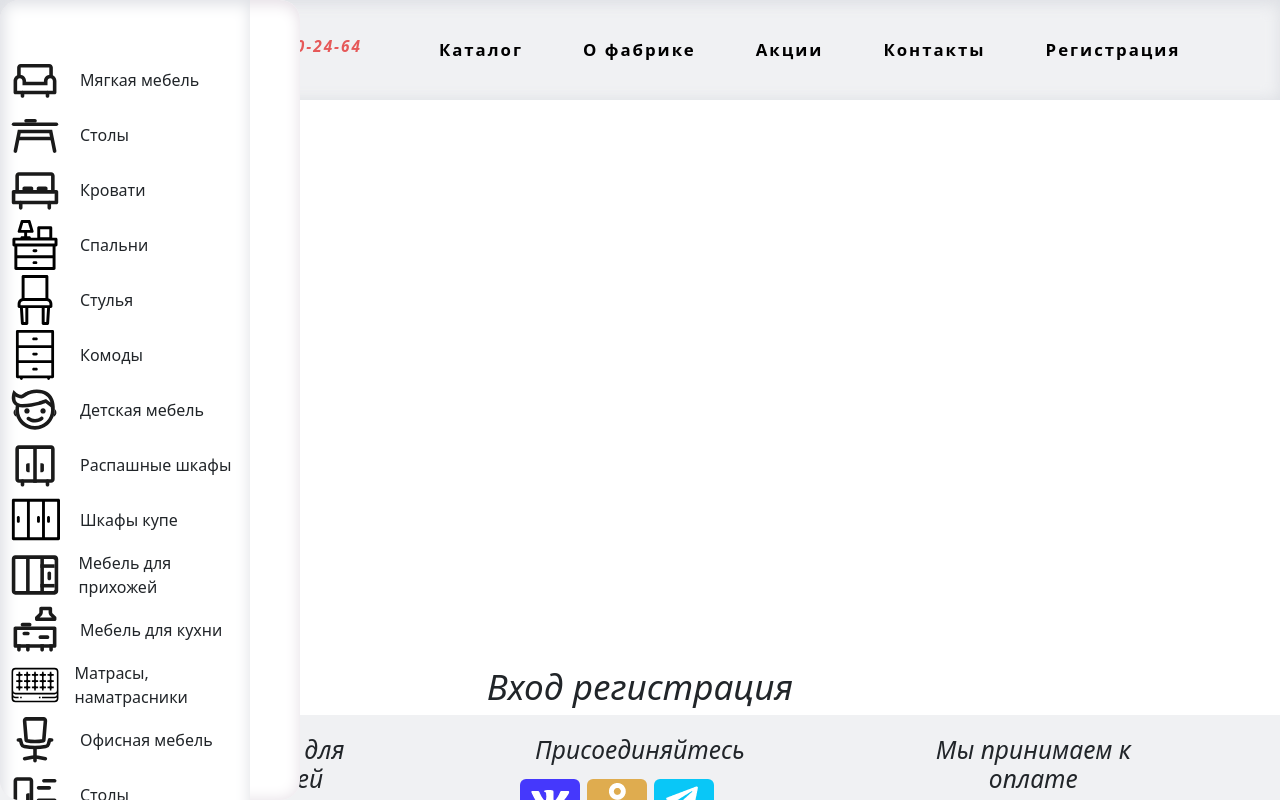
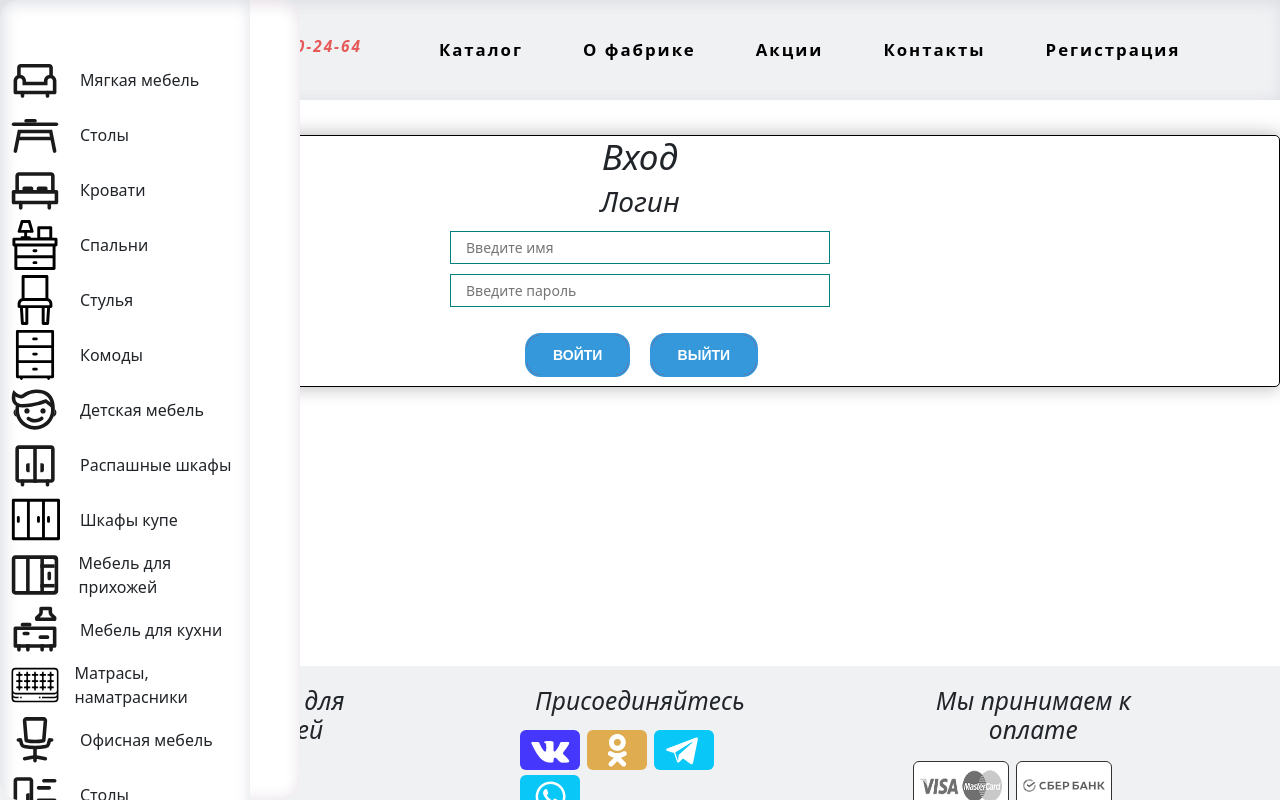
Before and after one commit to AlekseiGet/furniture-store, a React (Create React App) app: page /entrance in a window 1280 px wide. Shown: the top 800 px of the page. Built offline with nearby package versions, Linux system fonts and the light colour scheme.

Commit message:
Авторизация

```diff
--- a/src/App.js
+++ b/src/App.js
@@ -1,14 +1,33 @@
 import './css/style.css';
 import { BrowserRouter, Link} from "react-router-dom";
-import Home from './Pages/Home';
 import AppRouter from './Router/AppRouter';
+import { EntranceContext } from './context/context';
+import { useEffect, useState } from 'react';
 //
 function App() {
+  const [isAuth, setIsAuth] = useState(false);
+   const [isloading, setIsLoading] = useState(true);
+
+ useEffect(() => {
+       if (localStorage.getItem( 'auth') ) {
+         setIsAuth(true)
+       }
+       setIsLoading(false)
+   },[] )
+
+
+
   return (
+
+     <EntranceContext.Provider value={{
+      isAuth,
+      setIsAuth,
+      isloading
+    }} >
     <BrowserRouter>
         <AppRouter/>
     </BrowserRouter>
-
+ </EntranceContext.Provider>
   );
 }
 
--- a/src/Pages/Entrance.jsx
+++ b/src/Pages/Entrance.jsx
@@ -1,14 +1,51 @@
-import React from 'react';
+import React, { useContext } from 'react';
 import Header from '../components/layout/Header';
 import Footer from '../components/layout/Footer';
+import { EntranceContext } from '../context/context';
+import MyButton from '../components/ui/button/MyButton';
+import MyInput from '../components/ui/input/MyInput';
+import classes from './Entrance.module.css';
 
 const Entrance = () => {
+    const { isAuth, setIsAuth } = useContext(EntranceContext);
+    const buttonLogin =  event => {
+        event.preventDefault();
+        setIsAuth(true);
+        localStorage.setItem('auth', "true");
+        alert("Добро пожаловать")
+        console.log(isAuth);
+    }
+    const logout = () => {
+        setIsAuth(false);
+        localStorage.removeItem('auth');
+        alert("Досвидания");
+        console.log(isAuth);
+    }
+
     return (
         <div>
             <Header />
-             <h1>Вход регистрация</h1>
+            <div className={classes.entrance_conteiner}>
+              <div className="content">
+                    <div className={classes.entrance_box}>
+                         <h1>Вход</h1>
+                         <h2>Логин</h2>
+                         <form onSubmit={buttonLogin}>
+                            <MyInput type="text" placeholder="Введите имя" />
+                            <MyInput type="current-password" placeholder="Введите пароль" />
+                            <div className={classes.entrance_button_enter} >
+                               <MyButton >Войти</MyButton>
+                            </div>
+
+                         </form>
+                        <div className={classes.entrance_button_exit}>
+                            <MyButton onClick={logout} >Выйти</MyButton>
+                        </div>
+
+                    </div>
+             </div>
+            </div>
             <Footer />
-
         </div>
     );
 };
--- /dev/null
+++ b/src/Pages/Entrance.module.css
@@ -0,0 +1,26 @@
+.entrance_conteiner{
+    width: 100%;
+    position: absolute;
+    top: 100px;
+    left: 0px;
+}
+.entrance_box{
+    max-width: 400px;
+    min-width: 280px;
+    height: 250px;
+    padding: 0px 10px;
+    margin: auto;
+}
+.entrance_button_exit{
+    position: absolute;
+        bottom: 45px;
+        left: 50%;
+
+
+}
+.entrance_button_enter{
+    position: absolute;
+        bottom: 45px;
+        right: 50%;
+
+}
--- a/src/Pages/Home.jsx
+++ b/src/Pages/Home.jsx
@@ -6,14 +6,22 @@ import Reviews from '../components/Reviews';
 import Message from '../components/layout/Message';
 import Awards from '../components/layout/Awards';
 import Banner from '../components/layout/banner/Banner';
+import { EntranceContext } from '../context/context';
+import { useContext } from 'react';
 
 const Home = () => {
+    const { isAuth, setIsAuth } = useContext(EntranceContext)
+    function use() {
+        console.log(isAuth);
+
+    }
     return (
             <div className="wrapper">
                 <Header />
                 <div className="header_background">
                     <Banner />
                 </div>
+                <button onClick={use} >здесь</button>
                 <h1 className='title'>Мы рады вас видеть в нашем магазине. У нас представлен большой ассортимент корпусной мебели собственного производства, также можно приобрести ортопедические матрасы, компьютерные кресла и бытовую технику для кухни. Производим распил и кромление ЛДСП. Изготавливаем МДФ фасады. Изготавливаем мебель по индивидуальным размерам.</h1>
                 <Body />
             <h1> Наши награды !!</h1>
--- a/src/Router/AppRouter.jsx
+++ b/src/Router/AppRouter.jsx
@@ -1,10 +1,32 @@
 import React from 'react';
+import { useContext } from 'react';
 import { Route, Routes } from 'react-router-dom';
+import MyLoader from '../components/layout/loader/MyLoader.jsx';
+import { EntranceContext } from '../context/context.js';
 import { publicRoutes, privateRoutes } from "./router.js"
 
 const AppRouter = () => {
+
+
+   const { isAuth, isloading } = useContext(EntranceContext);
+    if (isloading) {
+        return <MyLoader />
+    }
+
     return (
-        <Routes> {
+        isAuth
+            ? <Routes>{
+                privateRoutes.map(rout =>
+                    <Route
+                        exact={rout.exact}
+                        path={rout.path}
+                        element={rout.element}
+                        key={rout.key}
+                    />
+                )
+            }</Routes>
+
+            : <Routes> {
                 publicRoutes.map(rout =>
                     <Route
                         exact={rout.exact}
@@ -14,7 +36,8 @@ const AppRouter = () => {
                     />
                 )
             }</Routes>
-    );
+
+    )
 };
 
 export default AppRouter;
--- a/src/Router/router.js
+++ b/src/Router/router.js
@@ -7,7 +7,7 @@ import Resume from "../Pages/Resume";
 import Reviews from "../Pages/Reviews";
 import Stocks from '../Pages/Stocks';
 
-export const  publicRoutes = [
+export const privateRoutes  = [
     { exact: true, path: "/home", element: <Home/>, key: "1" },
     { exact: true, path: "/catalog", element: <Catalog/> , key: "2" },
     { exact: true, path: "/entrance", element: <Entrance/> , key: "3" },
@@ -19,8 +19,9 @@ export const  publicRoutes = [
 
 ]
 
-export const privateRoutes = [
+export const publicRoutes = [
     { exact: true, path: "/home", element: <Home/>, key: "1" },
+    { exact: true, path: "/entrance", element: <Entrance/> , key: "3" },
     { exact: true, path: "/error", element: <Error/>, key: "7" },
     { exact: true, path: "*", element: <Navigate to="/error" replace />, key: "end" },
 
--- /dev/null
+++ b/src/components/layout/loader/MyLoader.jsx
@@ -0,0 +1,11 @@
+import React from 'react';
+
+const MyLoader = () => {
+    return (
+        <div>
+            <h1>Идёт загрузка</h1>
+        </div>
+    );
+};
+
+export default MyLoader;
--- a/src/components/ui/button/MyButton.module.css
+++ b/src/components/ui/button/MyButton.module.css
@@ -6,7 +6,7 @@
         appearance: none;
         background-color: red;
         border: 2px solid #e74c3c;
-        border-radius: 0.6em;
+        border-radius: 1.1em;
         color: #e74c3c;
         cursor: pointer;
         display: -webkit-box;
@@ -20,7 +20,7 @@
         font-weight: 400;
         line-height: 1;
         margin:0px 10px ;
-        padding: 1.5vw 3vw;
+        padding: 1vw 2vw;
         text-decoration: none;
         text-align: center;
         text-transform: uppercase;
@@ -45,3 +45,8 @@
 .myBtn:hover {
     box-shadow: 0 0 10px 0 #3498db inset, 0 0 10px 4px #3498db;
 }
+@media(max-width:767px) {
+    .myBtn {
+        padding: 1.5vw 3vw;
+    }
+}
--- a/src/context/context.js
+++ b/src/context/context.js
@@ -28,6 +28,7 @@ import tabl from "../img/body_item/tabl.png";
 import wardrobe from "../img/body_item/wardrobe.png";
 import wardrobe2 from "../img/body_item/wardrobe2.png";
 
+export const EntranceContext = createContext(null);
 
 
 export const FurnitureBox = createContext([
--- a/src/css/style.css
+++ b/src/css/style.css
@@ -435,7 +435,7 @@ h1, h2, h3, h4 {
 }
 
 .reviews_item {
-  min-width: 300px;
+  min-width: 280px;
   max-width: 30%;
   max-height: 200px;
   box-shadow: 0px 0px 13px 3px rgb(51, 50, 50);
@@ -484,7 +484,7 @@ h1, h2, h3, h4 {
 }
 
 .new_reviews {
-  margin: auto;
+  margin: 20px 0px;
   text-align: center;
 }
 
```
Also changed, not shown: src/#source/scss/style.scss (+3 -8 lines), src/components/furniture/MySale.jsx (line endings or trailing spaces). Lines whose indentation alone changed are shown as unchanged.
